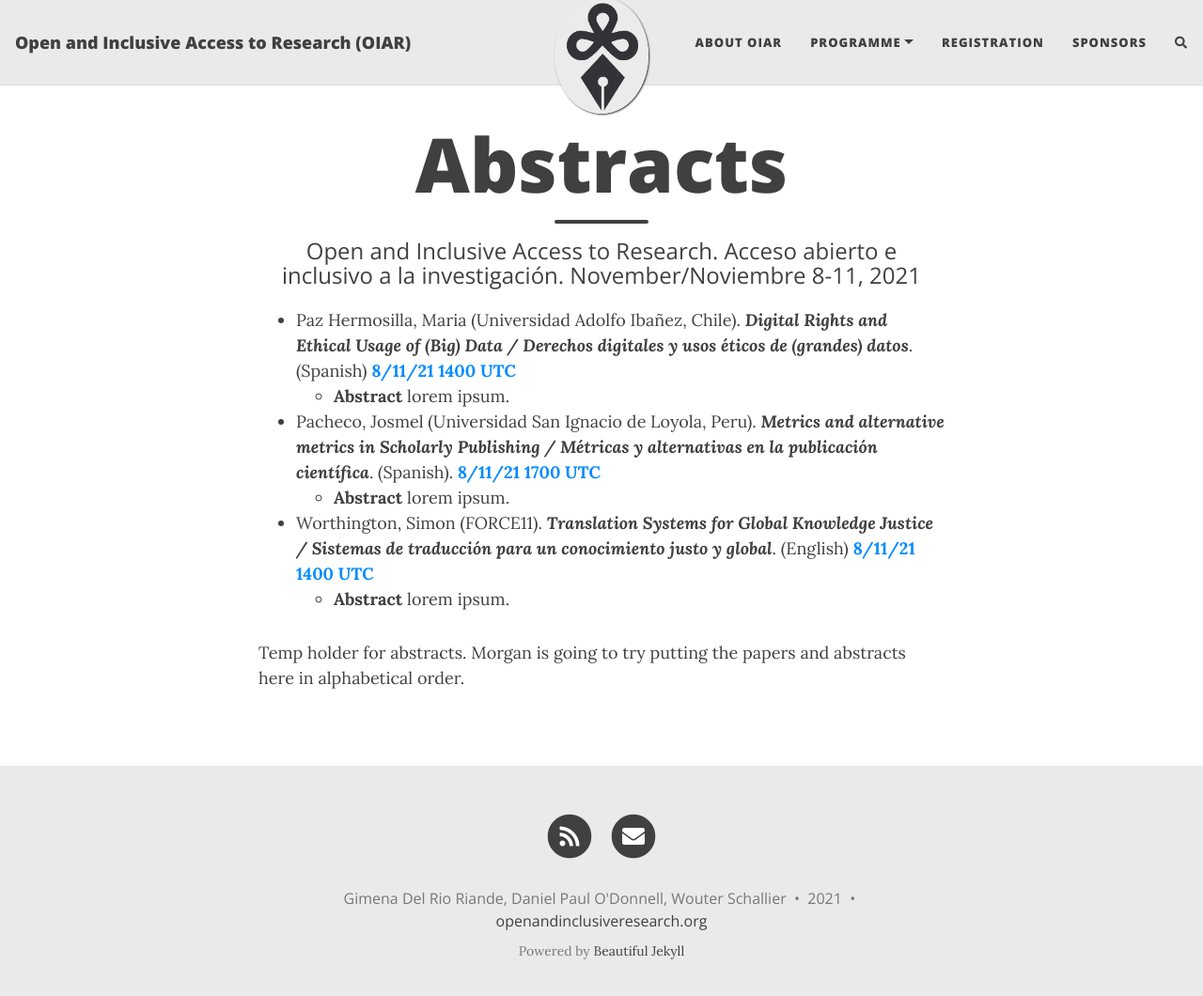
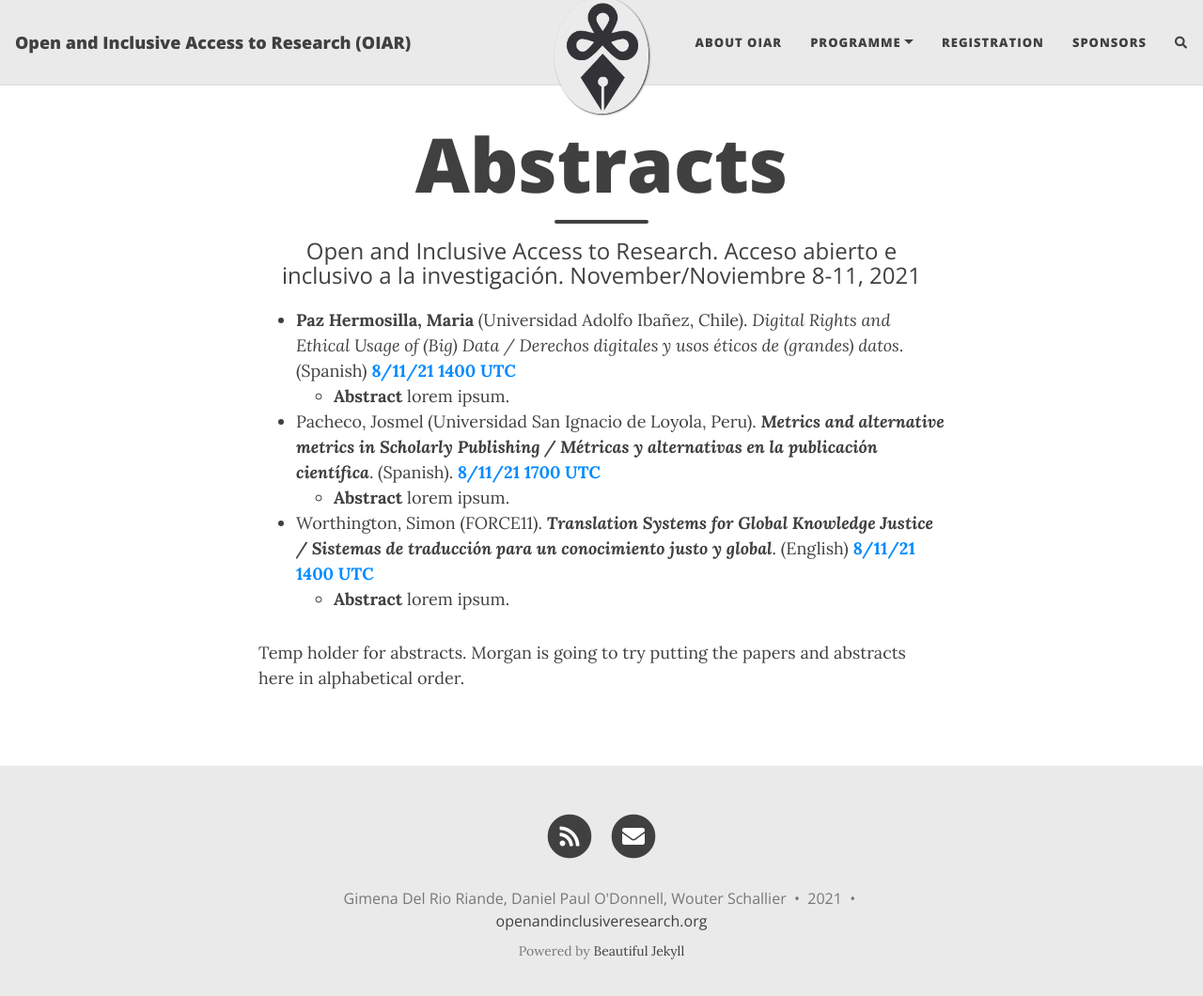
Before and after one commit to caedmon5/OIAR, a Jekyll site: the page built from abstracts.md, in a window 1280 px wide and 1073 px high. Shown: the top 1060 px of the window at 94% size. Built offline with Jekyll 4.4.1, drawn with Linux system fonts in a browser that asks for light colours; nearby versions of some CDN libraries; comment, search, counter and statistics services are not loaded.

```diff
--- a/abstracts.md
+++ b/abstracts.md
@@ -4,7 +4,7 @@ title: Abstracts
 subtitle: Open and Inclusive Access to Research. Acceso abierto e inclusivo a la investigación. November/Noviembre 8-11, 2021
 ---
 
-* Paz Hermosilla, Maria (Universidad Adolfo Ibañez, Chile). ***Digital Rights and Ethical Usage of (Big) Data / Derechos digitales y usos éticos de (grandes) datos***. (Spanish) [**8/11/21 1400 UTC**](../programme/#Monday)
+* **Paz Hermosilla, Maria** (Universidad Adolfo Ibañez, Chile). *Digital Rights and Ethical Usage of (Big) Data / Derechos digitales y usos éticos de (grandes) datos*. (Spanish) [**8/11/21 1400 UTC**](../programme/#Monday)
     * **Abstract** lorem ipsum.
 * Pacheco, Josmel (Universidad San Ignacio de Loyola, Peru). ***Metrics and alternative metrics in Scholarly Publishing / Métricas y alternativas en la publicación científica***. (Spanish). [**8/11/21 1700 UTC**](../programme/#Monday)
     * **Abstract** lorem ipsum.
```
